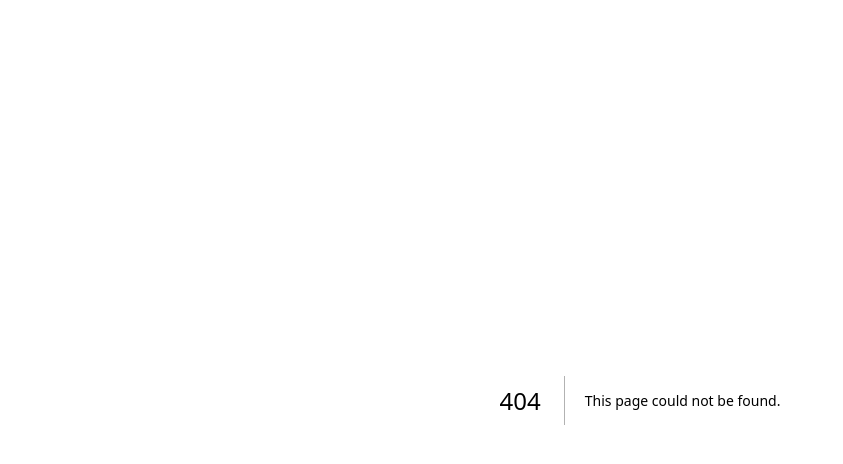
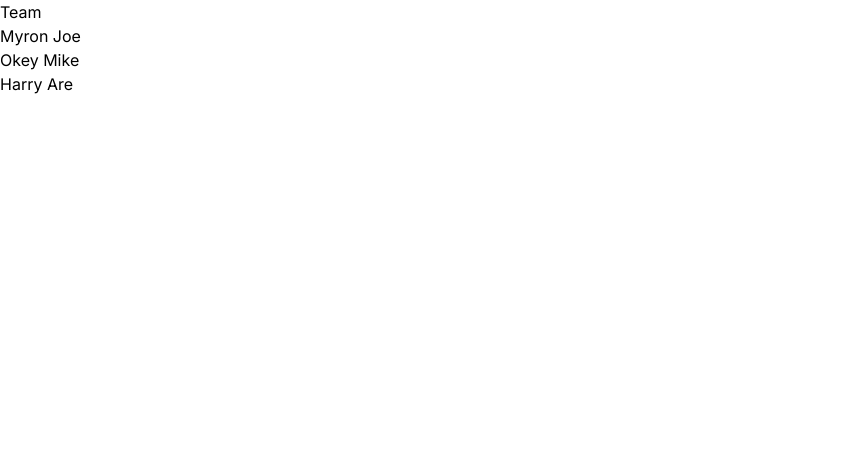
Before and after one commit to MyronJoe/nextjs_app, a Next.js app: page /about/team in a window 1280 px wide. Before the commit this address had no page. Shown: the top 464 px of the page, without its empty margins (0-843 px from the left). Built offline with nearby package versions, Linux system fonts and the light colour scheme.

Commit message:
updated now

```diff
--- a/app/about/page.jsx
+++ b/app/about/page.jsx
@@ -4,7 +4,7 @@ const AboutPage = () => {
     return (
         <div>
 
-            <h1>AboutPage</h1>
+            <h1>About My Tech Life</h1>
 
             <p>Lorem ipsum dolor sit, amet consectetur adipisicing elit. Officia repudiandae modi repellat facere sequi numquam voluptatem quam, vel eius minus iste accusantium itaque exercitationem reprehenderit quasi rem porro hic eum nam vero. Ducimus explicabo atque vel, possimus repellat consequatur dolorem culpa veniam assumenda voluptatum nemo, eius, velit neque commodi quasi.</p>
 
--- /dev/null
+++ b/app/about/team/page.jsx
@@ -0,0 +1,18 @@
+import React from 'react'
+
+const Team = () => {
+  return (
+    <div>
+        <h1>Team</h1>
+
+        <ul>
+            <li>Myron Joe</li>
+            <li>Okey Mike</li>
+            <li>Harry Are</li>
+        </ul>
+
+    </div>
+  )
+}
+
+export default Team
```
Also changed, not shown: app/layout.jsx (renamed from app/layout.js).
